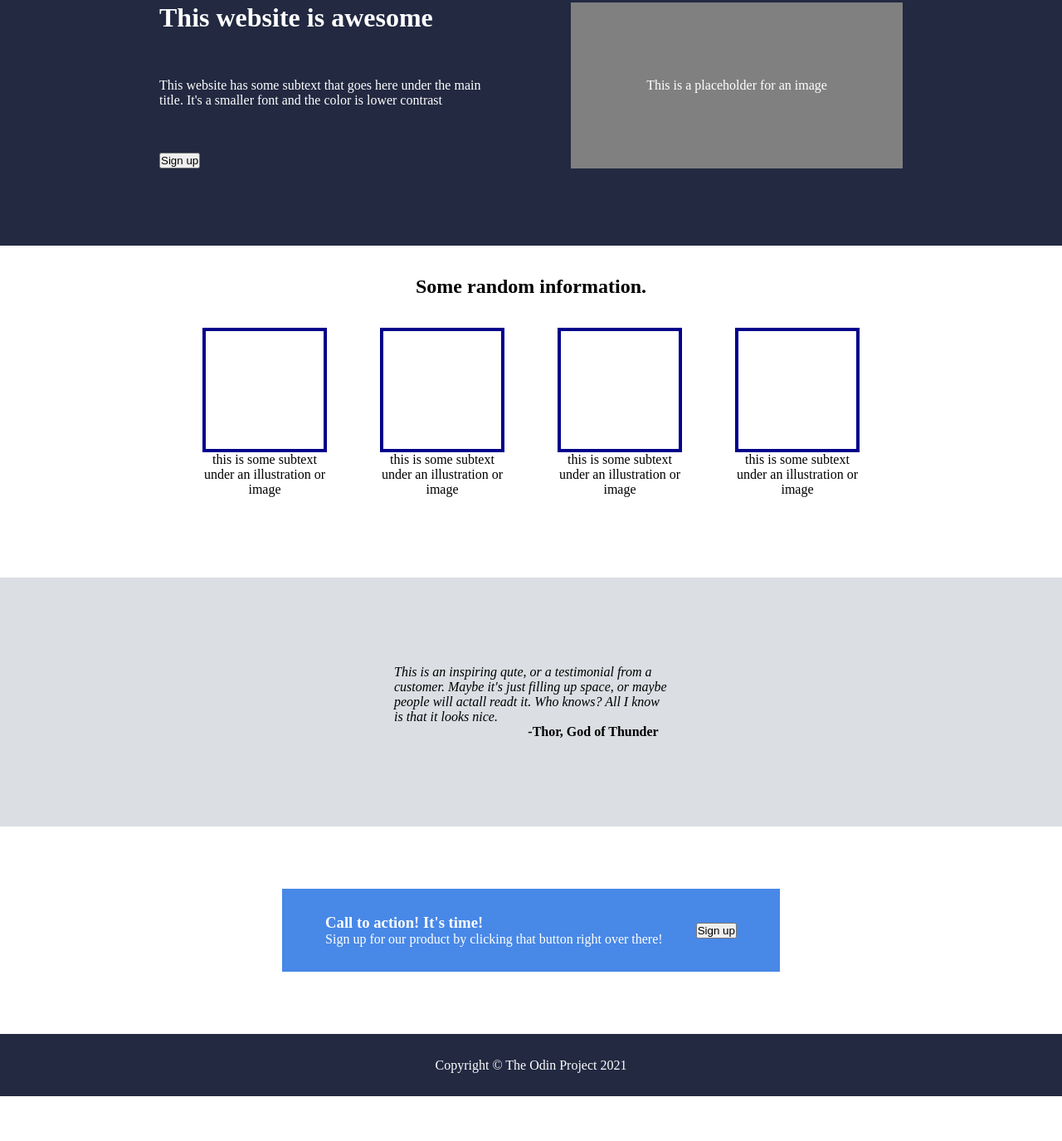
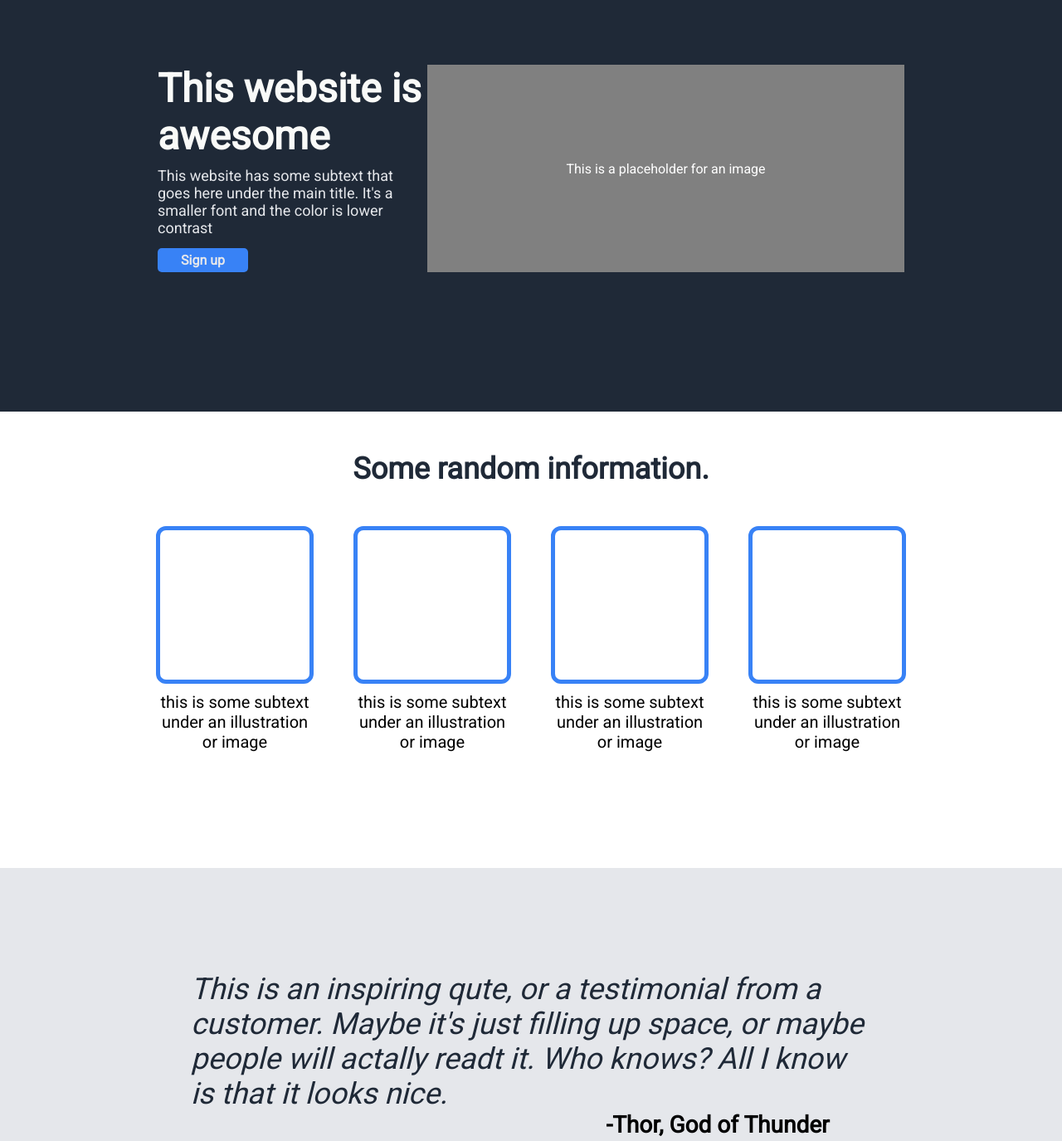
Before and after one commit to Solar-Tiger/odin-landing-page, a plain HTML site: page index.html in a window 1280 px wide. Shown: the part 104-1479 px from the top of the page at 83% size. Before the commit the page ends 1425 px from the top, so only its background shows below. Drawn offline with Linux system fonts and the light colour scheme.

Commit message:
Finish replicating example landing page

```diff
--- a/index.html
+++ b/index.html
@@ -6,6 +6,7 @@
     <meta http-equiv="X-UA-Compatible" content="IE=edge">
     <meta name="viewport" content="width=device-width, initial-scale=1.0">
     <link rel="stylesheet" href="style.css">
+    <link rel="stylesheet" href="https://fonts.googleapis.com/css?family=Roboto">
     <title>Tiger's Domain</title>
 </head>
 
@@ -33,7 +34,7 @@
                         <p>This website has some subtext that goes here under the main title. It's a smaller font and
                             the
                             color is lower contrast</p>
-                        <button>Sign up</button>
+                        <a href="#">Sign up</a>
                     </div>
 
                     <div class="header-two-right">
@@ -85,10 +86,10 @@
         <div class="main-content-three">
 
             <div class="quote-container">
-                <em>This is an inspiring qute, or a testimonial from a customer. Maybe it's just filling up space, or
+                <p>This is an inspiring qute, or a testimonial from a customer. Maybe it's just filling up space, or
                     maybe
                     people will
-                    actall readt it. Who knows? All I know is that it looks nice.</em>
+                    actally readt it. Who knows? All I know is that it looks nice.</p>
             </div>
             <strong>-Thor, God of Thunder</strong>
         </div>
@@ -102,7 +103,7 @@
                     <p>Sign up for our product by clicking that button right over there!</p>
                 </div>
 
-                <button>Sign up</button>
+                <a href="#">Sign up</a>
 
             </div>
 
--- a/style.css
+++ b/style.css
@@ -2,6 +2,11 @@
   box-sizing: border-box;
   padding: 0;
   margin: 0;
+  font-family: 'Roboto', Verdana, Geneva, Tahoma, sans-serif;
+}
+
+a {
+  text-decoration: none;
 }
 
 .container {
@@ -12,22 +17,23 @@
 .main-content-one {
   display: flex;
   flex-direction: column;
-  padding: 0 192px;
-  height: 400px;
-  background: rgb(34, 41, 65);
+  padding: 20px 190px 0;
+  height: 600px;
+  background: #1f2937;
 }
 
 header {
   display: flex;
   flex-direction: column;
-  gap: 80px;
+  gap: 120px;
 }
 
 .header {
   display: flex;
   justify-content: space-between;
   align-items: center;
-  color: white;
+  font-size: 24px;
+  color: #f9faf8;
 }
 
 .header ul {
@@ -36,9 +42,21 @@ header {
   column-gap: 16px;
 }
 
-.header a {
-  text-decoration: none;
-  color: white;
+.header a,
+.header-two-left p {
+  font-size: 18px;
+  color: #e5e7eb;
+}
+
+.header-two-left a,
+.action-box a {
+  color: #e5e7eb;
+  background: #3882f6;
+  padding: 5px 28px;
+  margin-top: 5px;
+  text-align: center;
+  border-radius: 5px;
+  font-weight: 900;
 }
 
 .header-two {
@@ -51,8 +69,14 @@ header {
   flex-direction: column;
   justify-content: space-between;
   align-items: flex-start;
-  max-width: 400px;
+  max-width: 425px;
   color: white;
+}
+
+.header-two-left h1 {
+  font-size: 48px;
+  font-weight: 900;
+  color: #f9faf8;
 }
 
 .box {
@@ -60,8 +84,8 @@ header {
   justify-content: center;
   align-items: center;
   padding: 24px;
-  width: 400px;
-  height: 200px;
+  width: 575px;
+  height: 250px;
   background: grey;
   color: white;
 }
@@ -72,32 +96,39 @@ header {
   justify-content: center;
   align-items: center;
   width: 100%;
-  height: 400px;
+  height: 550px;
   /* background: darkgreen; */
 }
 
 .main-content-two h2 {
-  margin: 36px 0;
+  margin: 48px 0;
+  font-size: 36px;
+  font-weight: 900;
+  color: #1f2937;
 }
 
 .boxes-row {
   display: flex;
   margin-bottom: auto;
-  column-gap: 64px;
+  column-gap: 48px;
 }
 
 .box-container {
   display: flex;
   flex-direction: column;
   justify-content: center;
+  align-items: center;
   text-align: center;
-  width: 150px;
+  gap: 10px;
+  width: 190px;
+  font-size: 20px;
 }
 
 .boxes {
-  border: 4px solid darkblue;
-  width: 150px;
-  height: 150px;
+  border: 5px solid #3882f6;
+  width: 190px;
+  height: 190px;
+  border-radius: 12px;
 }
 
 .main-content-three {
@@ -105,33 +136,48 @@ header {
   flex-direction: column;
   justify-content: center;
   align-items: center;
-  background: rgba(210, 214, 219, 0.788);
-  height: 300px;
+  padding: 210px 0;
+  background: #e5e7eb;
+  height: 450px;
 }
 
 .quote-container {
-  max-width: 330px;
+  max-width: 820px;
+}
+
+.quote-container p {
+  font-size: 36px;
+  font-weight: 100;
+  font-style: italic;
+  color: #1f2937;
 }
 
 .main-content-three strong {
-  margin-left: 150px;
+  margin-left: 450px;
+  font-size: 28px;
 }
 
 .main-content-four {
   display: flex;
   justify-content: center;
   align-items: center;
-  height: 250px;
+  height: 400px;
 }
 
 .action-box {
   display: flex;
   justify-content: space-around;
   align-items: center;
+  font-size: 1.25em;
   padding: 16px 32px;
-  width: 600px;
-  height: 100px;
-  background: rgb(72, 136, 231);
+  width: 1000px;
+  height: 160px;
+  background: #3882f6;
+  border-radius: 6px;
+}
+
+.action-box a {
+  border: 1px solid #e5e7eb;
 }
 
 .left-action {
@@ -142,7 +188,7 @@ footer {
   display: flex;
   justify-content: center;
   align-items: center;
-  height: 75px;
+  height: 125px;
   color: white;
-  background: rgb(34, 41, 65);
+  background: #1f2937;
 }
```
